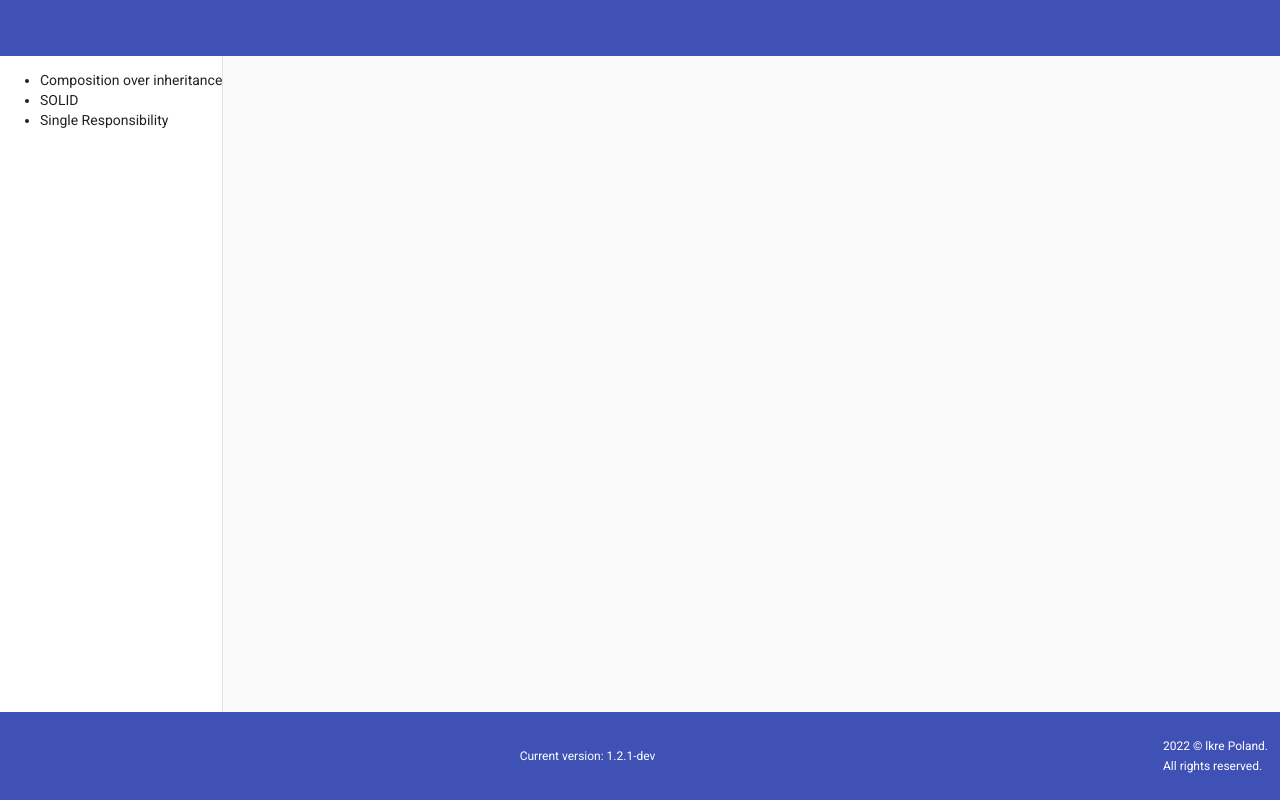
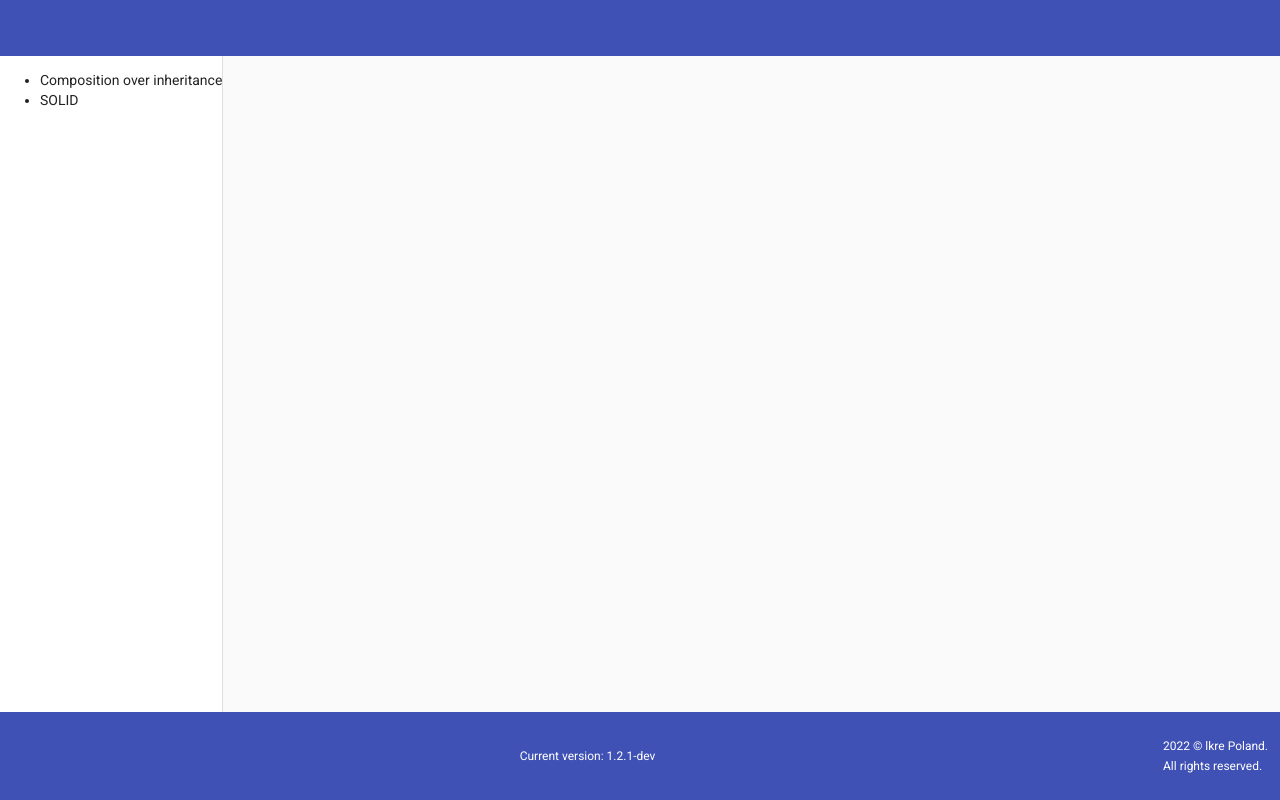
Before and after one commit to lukaszres/ng-web, an Angular app: page / in a window 1280 px wide. Built offline with nearby package versions, Linux system fonts and the light colour scheme.

Commit message:
Add handling submenu #9

```diff
--- a/src/app/menu/menu/menu.component.html
+++ b/src/app/menu/menu/menu.component.html
@@ -1,3 +1,10 @@
 <ul>
-  <li *ngFor="let article of articleList"><span (click)="changeArticle(article.filename)">{{article.title}}</span></li>
+  <li *ngFor="let article of articleList">
+    <span (click)="changeArticle(article.filename); collapseSubMenu(article)">{{article.title}}</span>
+    <ul *ngIf="!article.collapsed">
+      <li *ngFor="let subArticle of article.children">
+        <span (click)="changeArticle(subArticle.filename)">{{subArticle.title}}</span>
+      </li>
+    </ul>
+  </li>
 </ul>
--- a/src/app/menu/menu/menu.component.ts
+++ b/src/app/menu/menu/menu.component.ts
@@ -1,4 +1,6 @@
 import {Component, EventEmitter, OnInit, Output} from '@angular/core';
+import {MenuService} from "./menu.service";
+import {MenuItem} from "../../models/MenuItem";
 
 @Component({
   selector: 'app-menu',
@@ -7,39 +9,25 @@ import {Component, EventEmitter, OnInit, Output} from '@angular/core';
 })
 export class MenuComponent implements OnInit {
 
-  articleList = [
-    {
-      id: 'compositionOverInheritance',
-      parent: '',
-      filename: 'composition_over_inheritance.html',
-      title: 'Composition over inheritance'
-    },
-    {
-      id: 'solid',
-      parent: '',
-      filename: 'solid.html',
-      title: 'SOLID'
-    },
-    {
-      id: 'single_responsibility',
-      parent: 'solid',
-      filename: 'solid/single_responsibility.html',
-      title: 'Single Responsibility'
-    }
-  ];
+  articleList: MenuItem[] = [];
 
   @Output()
   changeArticleEvent = new EventEmitter<string>();
 
-  constructor() {
+  constructor(private menuService: MenuService) {
   }
 
   ngOnInit(): void {
-
+    this.articleList = this.menuService.getMenu()
   }
 
   changeArticle(articleFilename: string): void {
     this.changeArticleEvent.emit(articleFilename);
+    console.log(articleFilename)
+  }
+
+  collapseSubMenu(menuItem: MenuItem): void {
+    menuItem.collapsed = !menuItem.collapsed;
   }
 
 }
--- /dev/null
+++ b/src/app/menu/menu/menu.service.ts
@@ -0,0 +1,43 @@
+import {Injectable} from '@angular/core';
+import {MenuItem} from "../../models/MenuItem";
+
+@Injectable({
+  providedIn: 'root'
+})
+export class MenuService {
+
+  menuItems: MenuItem[] = [];
+
+  articleList = [
+    {
+      id: 'compositionOverInheritance',
+      filename: 'composition_over_inheritance.html',
+      title: 'Composition over inheritance',
+      children: []
+    },
+    {
+      id: 'solid',
+      filename: 'solid.html',
+      title: 'SOLID',
+      children: [
+        {
+          id: 'single_responsibility',
+          filename: 'solid/single_responsibility.html',
+          title: 'Single Responsibility'
+        }
+      ]
+    }
+  ];
+
+  constructor() {
+    this.menuItems = this.articleList.map(article => {
+      let menuItem = article as MenuItem;
+      menuItem.collapsed = true;
+      return menuItem;
+    });
+  }
+
+  getMenu(): MenuItem[] {
+    return this.menuItems;
+  }
+}
--- /dev/null
+++ b/src/app/models/MenuItem.ts
@@ -0,0 +1,7 @@
+export interface MenuItem{
+  id: string;
+  filename: string;
+  title: string;
+  collapsed: boolean;
+  children: MenuItem[];
+}
```
